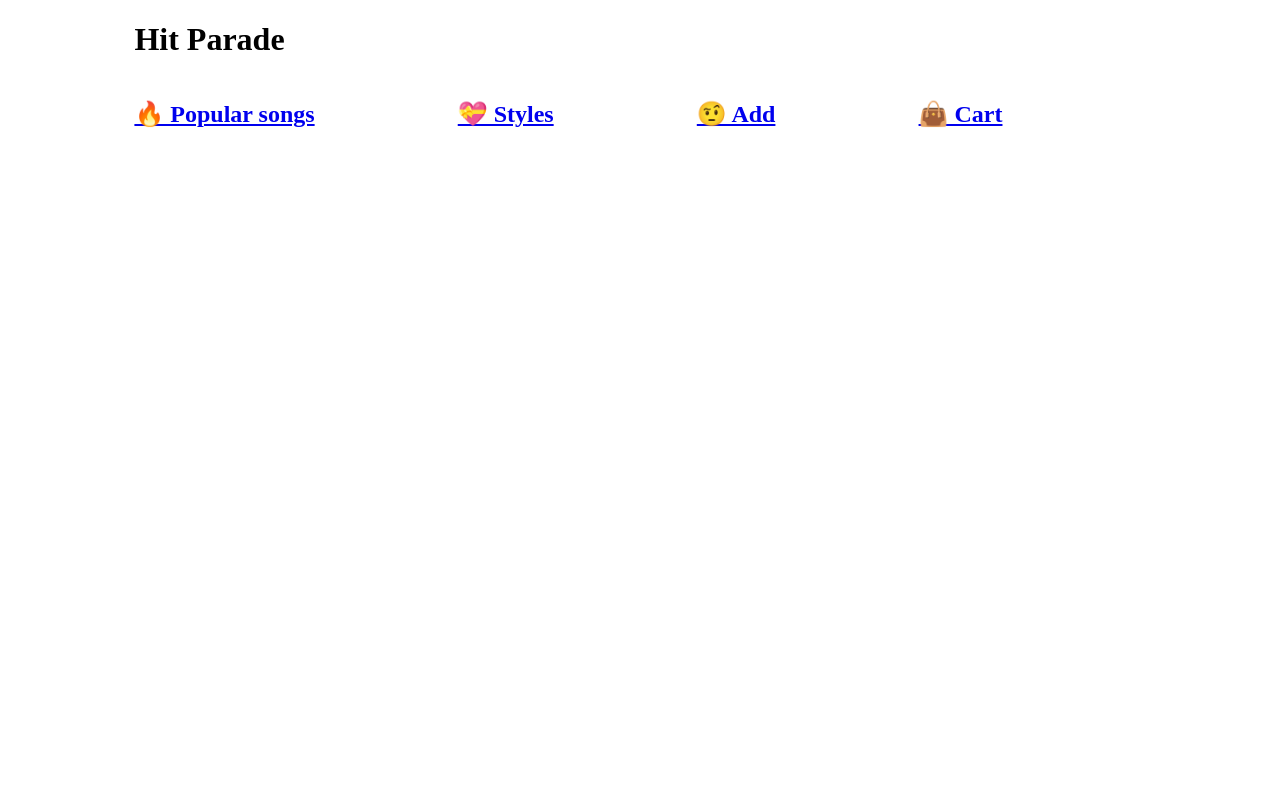
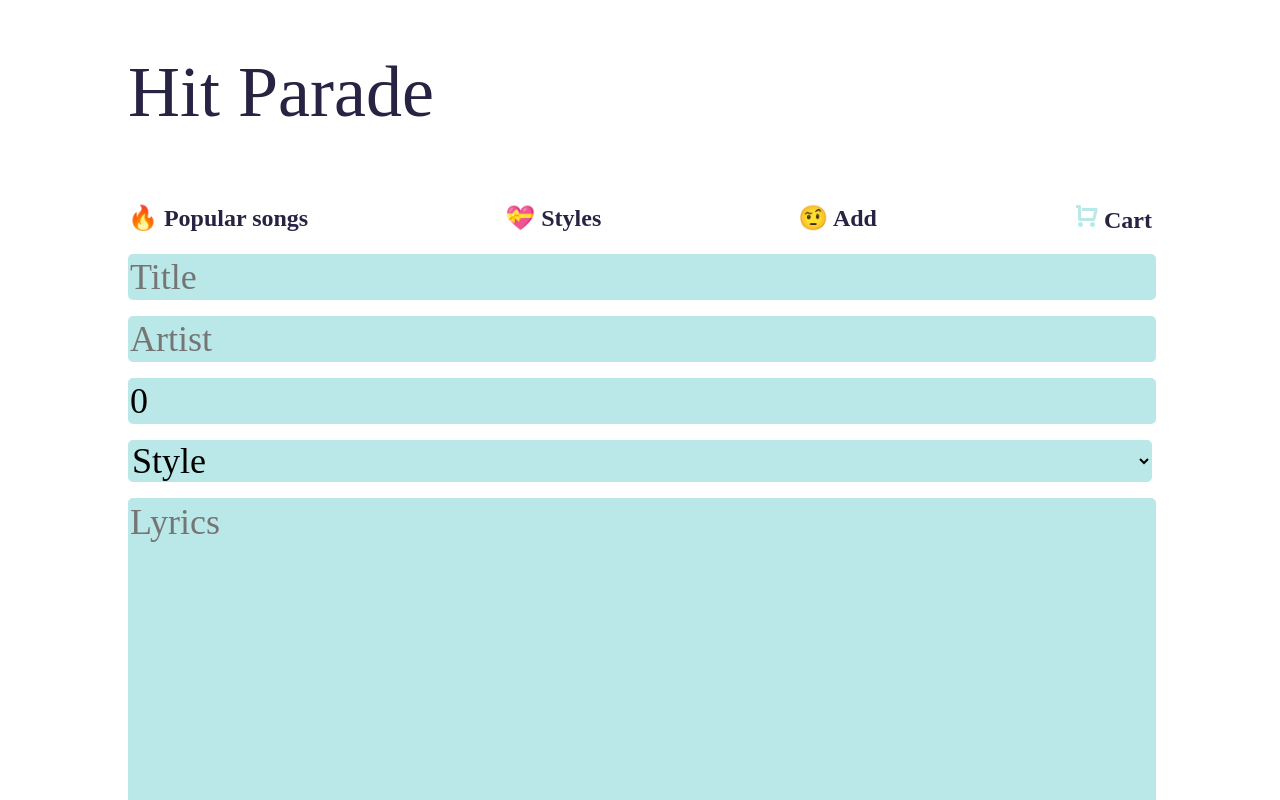
Before and after one commit to Fodilahy-mena/hit-parade-react, a React app: page /add in a window 1280 px wide. Shown: the top 800 px of the page. Built offline with nearby package versions, Linux system fonts and the light colour scheme.

Commit message:
completed add new song, link to lyrics and some css styles

```diff
--- a/App.js
+++ b/App.js
@@ -6,6 +6,7 @@ import Styles from './pages/Styles'
 import Cart from './pages/Cart';
 import StyleName from './pages/StyleName';
 import SongLyrics from './pages/SongLyrics';
+import Add from './pages/Add';
 
 
 
@@ -23,6 +24,11 @@ function App() {
                 <Route exact path="/styles">
                     <Styles/>
 				</Route>
+
+                <Route path="/add">
+					<Add/>
+				</Route>
+
                 <Route path="/cart">
 					<Cart/>
 				</Route>
--- a/Context.js
+++ b/Context.js
@@ -2,13 +2,75 @@ import React, {useState, useEffect} from 'react'
 import songsData from './songsData.json';
 
 const Context = React.createContext();
+
 function ContextProvider(props) {
+
     const [allSongs, setAllSongs] = useState([]);
     const [cartItems, setCartItems] = useState([]);
+    ///
+    const [titleInput, setTitleInput] = useState('');
+    const [artistInput, setArtistInput] = useState('');
+    const [styleInput, setStyleInput] = useState('');
+    const [lyricsInput, setLyricsInput] = useState('');
+    const [priceInput, setPriceInput] = useState(0);
+    // const [songs, setSongs] = useState([])
 
     useEffect(() => {
         setAllSongs(songsData);
     }, []);
+
+    const addNewSong = () => {
+        setAllSongs([
+            ...allSongs,
+            {
+                artist: artistInput,
+                style: styleInput,
+                id: Date.now(),
+                title: titleInput,
+                upVotes: 0,
+                downVotes: 0,
+                isFavorite: false,
+                lyrics: lyricsInput,
+                price: Number(priceInput),
+            }
+        ]);
+    };
+    const handleChangeTitle = (e) => {
+        e.preventDefault();
+        setTitleInput(e.target.value)
+    }
+    const handleChangeArtist = (e) => {
+        e.preventDefault();
+        setArtistInput(e.target.value)
+    }
+    const handleChangePrice = (e) => {
+        e.preventDefault();
+        setPriceInput(e.target.value)
+    }
+    const handleChangeStyle = (e) => {
+        e.preventDefault();
+        setStyleInput(e.target.value)
+    }
+    const handleChangeLyrics = (e) => {
+        e.preventDefault();
+        setLyricsInput(e.target.value)
+    }
+    const handleSubmit = (e) => {
+        e.preventDefault();
+        if(titleInput === '') return;
+        if(artistInput === '') return;
+        if(styleInput === '') return;
+        if(lyricsInput === '') return;
+        addNewSong();
+        setTitleInput('');
+        setArtistInput('');
+        setPriceInput(0);
+        setStyleInput('');
+        setLyricsInput('')
+        console.log(allSongs);
+
+    }
+    // console.log("newsongs",songs)
 
     // updating isFavorite when clicked
     function toggleFavorite(id) {
@@ -83,7 +145,18 @@ function ContextProvider(props) {
         addSongToCart,
         cartItems,
         removeSongFromCart,
-        boughtCart}}>
+        boughtCart,
+        handleChangeTitle,
+        titleInput,
+        handleChangeArtist,
+        artistInput,
+        handleChangePrice,
+        priceInput,
+        handleChangeStyle,
+        styleInput,
+        handleChangeLyrics,
+        lyricsInput,
+        handleSubmit}}>
                 {props.children}
             </Context.Provider>
 }
--- a/components/Header.js
+++ b/components/Header.js
@@ -1,7 +1,10 @@
-import React from 'react';
+import React, {useContext} from 'react';
 import {Link} from 'react-router-dom';
+import { Context } from '../Context';
 
 function Header() {
+	const { cartItems }= useContext(Context);
+	console.log("crt itm",cartItems)
     return (
         <header>
 			<Link to="/">
@@ -14,7 +17,7 @@ function Header() {
 				<h2>🤨 Add</h2>
 			</Link>
 			<Link to="/cart">
-                <h2>👜 Cart</h2>
+                <h2> {cartItems.length > 0 ? <i className="ri-shopping-cart-fill cartheadfill"></i> : <i className="ri-shopping-cart-line cartheadnull"></i>} Cart</h2>
 			</Link>
 		</header>
     )
--- a/pages/Add.js
+++ b/pages/Add.js
@@ -1,13 +1,42 @@
-import React, {useState} from 'react'
+import React, {useContext} from 'react'
 import { Context } from '../Context';
 function Add() {
-    const { allSongs }= useContext(Context);
+    const {
+        handleChangeTitle, titleInput,
+        handleChangeArtist, artistInput,
+        handleChangePrice,
+        priceInput,
+        handleChangeStyle,
+        styleInput,
+        handleChangeLyrics,
+        lyricsInput,
+        handleSubmit }= useContext(Context);
 
     return (
         <div>
             <form onSubmit={handleSubmit}>
-                <input type="text" name="" value={inputValue} onChange={handleChange} placeholder="Add your todo list" required/>
-                <button type="submit">Add</button>
+                <input className="input" type="text" name="title" value={titleInput} onChange={handleChangeTitle} placeholder="Title" required/>
+                <input className="input" type="text" name="artist" value={artistInput} onChange={handleChangeArtist} placeholder="Artist" required/>
+                <input className="input" type="number" name="price" value={priceInput} onChange={handleChangePrice} placeholder="Price" required/>
+                <select className="input" type="text" name="style" value={styleInput} onChange={handleChangeStyle} placeholder="Style" required>
+                    <option value="">Style</option>
+                    <option value="Bassessa">Bassessa</option>
+                    <option value="Country">Country</option>
+                    <option value="Hip Pop">Hip Pop</option>
+                    <option value="Jazz">Jazz</option>
+                    <option value="Kaoitry">Kaoitry</option>
+                    <option value="Regbae">Reggae</option>
+                    <option value="Rock">Rock</option>
+                    <option value="R&B">R&B</option>
+                    <option value="Soul">Soul</option>
+                    <option value="Salegy">Salegy</option>
+                    <option value="Tsapiky">Tsapiky</option>
+                    <option value="Wassa">Wassa</option>
+                    <option value="Waza">Waza</option>
+                    <option value="Others">Others</option>
+                </select>
+                <textarea className="input" type="text" name="lyrics" value={lyricsInput} onChange={handleChangeLyrics} placeholder="Lyrics" required rows="10" cols="40"/>
+                <button className="add_btn" type="submit">Add</button>
             </form>
         </div>
     )
--- a/pages/Cart.js
+++ b/pages/Cart.js
@@ -30,7 +30,10 @@ const Cart = () => {
         <main className="main">
 			{itemElements}
             <div className="costs">
+                {cartItems.length > 0 ?
                 <button className="buy_btn" onClick={handleBuy}>{buyBtnText}</button>
+                :
+                <p>You have no items in your cart! ⚠</p>}
                 <p className="total-cost"><strong>Total:</strong> {`${totalCosts} Ar`}</p>
 
             </div>
--- a/pages/SongLyrics.js
+++ b/pages/SongLyrics.js
@@ -13,8 +13,10 @@ function SongLyrics() {
     return (
         thisSong.map(song => (
         <div key={song.id}>
-            <h3>{song.artist}</h3>
-            <p>{song.lyrics}</p>
+            <h3 className="lyrics_owner">{song.artist}</h3>
+            <div className="lyrics">
+                <p>{song.lyrics}</p>
+            </div>
         </div>
         ))
     )
--- a/pages/StyleName.js
+++ b/pages/StyleName.js
@@ -18,12 +18,12 @@ function StyleName() {
     return (
         <>
             {songStyle.map(song => (
-                <h1 key={song.id}>{song.style}</h1>
+                <h3 className="individualStyle" key={song.id}>🎧 {song.style}</h3>
             ))}
 
             {thisSong.map(song => (
                 <Link className="link__to-lyrics" key={song.id} to={`/song/${song.id}`}>
-                    <div key={song.id}>
+                    <div className="song_from_style" key={song.id}>
                         <h2>{song.title}</h2>
                         <span>{song.artist}</span>
                     </div>
--- a/pages/Styles.js
+++ b/pages/Styles.js
@@ -13,7 +13,7 @@ const Styles = () => {
     const filtereSongStyle = getUniqueListBy(allSongs, 'style')
     console.log("filteredStyles",filtereSongStyle)
     return (
-        <div>
+        <div className="styles">
             {filtereSongStyle.map(song => (
 				<Style key={song.id} song={song}/>
 			))}
--- a/style.css
+++ b/style.css
@@ -1,6 +1,37 @@
+body {
+    margin: 0;
+    padding: 0;
+    font-family: Montserrat;
+    font-style: normal;
+    font-weight: normal;
+}
+#root > div > h1 {
+    font-family: Montserrat;
+    font-style: normal;
+    font-weight: normal;
+    font-size: 72px;
+    line-height: 88px;
+    /* identical to box height */
+    color: #272343;
+}
 header {
-    display: grid;
-    grid-template-columns: repeat(4, auto);
+    display: flex;
+    /* grid-template-columns: repeat(4, auto); */
+    justify-content: space-between;
+}
+header a {
+    /* font-size: 36px; */
+    /* line-height: 44px; */
+    /* identical to box height */
+    text-decoration: none;
+    color: #272343;
+
+}
+.cartheadnull {
+    color: #BAE8E8;
+}
+.cartheadfill {
+    color: #FFD803;
 }
 #root > div {
     max-width: 80%;
@@ -104,7 +135,7 @@ header {
     color: #BAE8E8;
 }
 
-.buy_btn {
+.buy_btn, .add_btn {
     font-family: Montserrat;
     font-style: normal;
     font-weight: normal;
@@ -144,3 +175,57 @@ header {
 .link__to-lyrics {
     text-decoration: none;
 }
+
+.input {
+    background: #BAE8E8;
+    border-radius: 5px;
+    font-family: Montserrat;
+    font-style: normal;
+    font-weight: normal;
+    font-size: 36px;
+    line-height: 44px;
+    /* identical to box height */
+    width: 100%;
+    /* min-width: 200px; */
+    /* padding-right: .5rem; */
+    border: none;
+    cursor: pointer;
+    color: #000000;
+    outline: none;
+    margin-bottom: 1rem;
+}
+
+.styles a {
+    text-decoration: none;
+    font-size: 24px;
+    line-height: 38px;
+    /* identical to box height */
+    color: #000000;
+}
+
+.lyrics {
+    background: #272343;
+    border-radius: 5px;
+    font-family: Montserrat;
+    font-style: normal;
+    font-weight: normal;
+    font-size: 18px;
+    line-height: 22px;
+    color: #FFFFFF;
+    max-width: 40%;
+    min-width: auto;
+    padding: 50px;
+}
+.lyrics_owner, .individualStyle {
+    font-size: 64px;
+    color: #000000;
+
+}
+.song_from_style {
+    background: #272343;
+    border-radius: 5px;
+    color: #FFFFFE;
+    padding: 30px;
+    max-width: 60%;
+    margin-bottom: 16px;
+}
```
Also changed, not shown: 4 other files (tests, documents, lock files or other folders).
